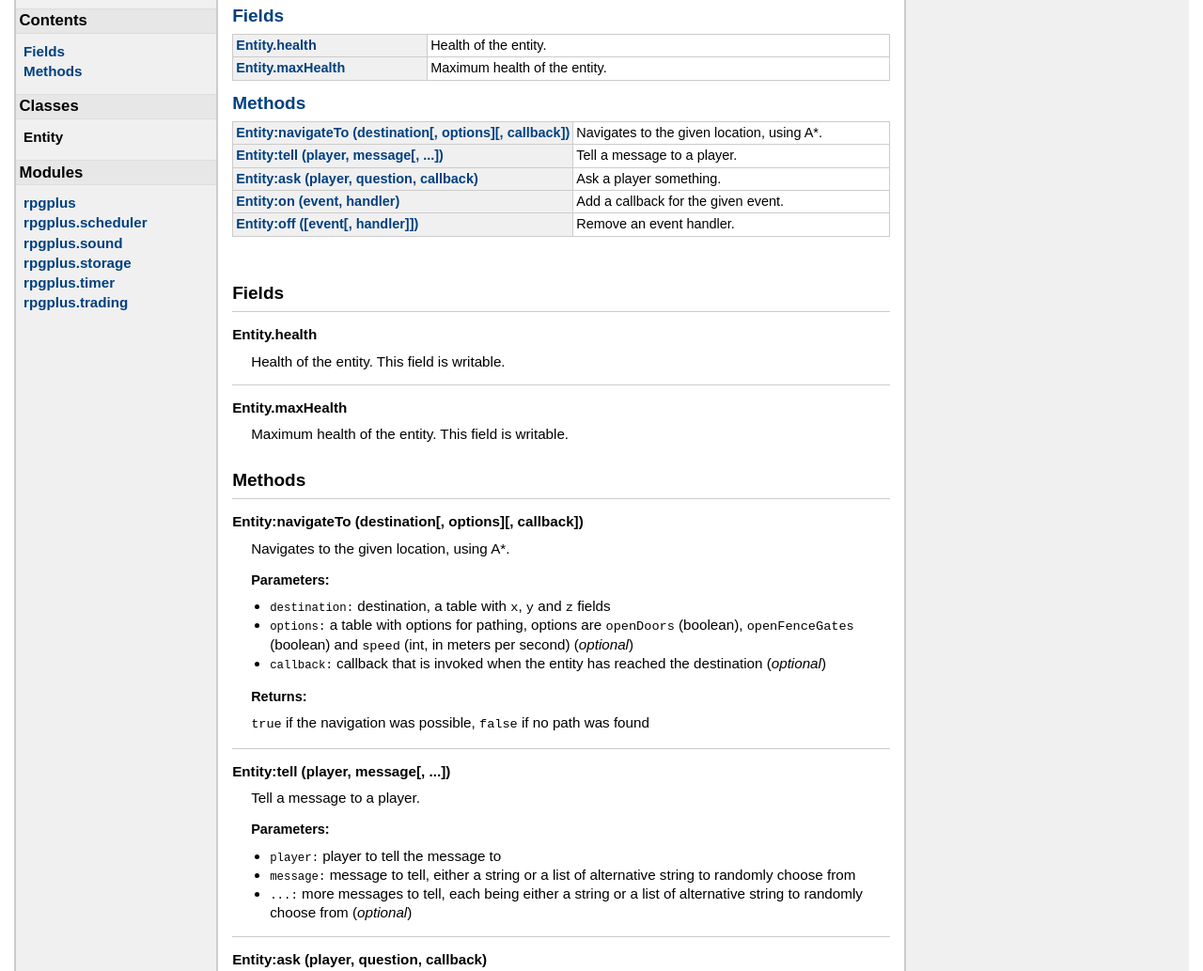
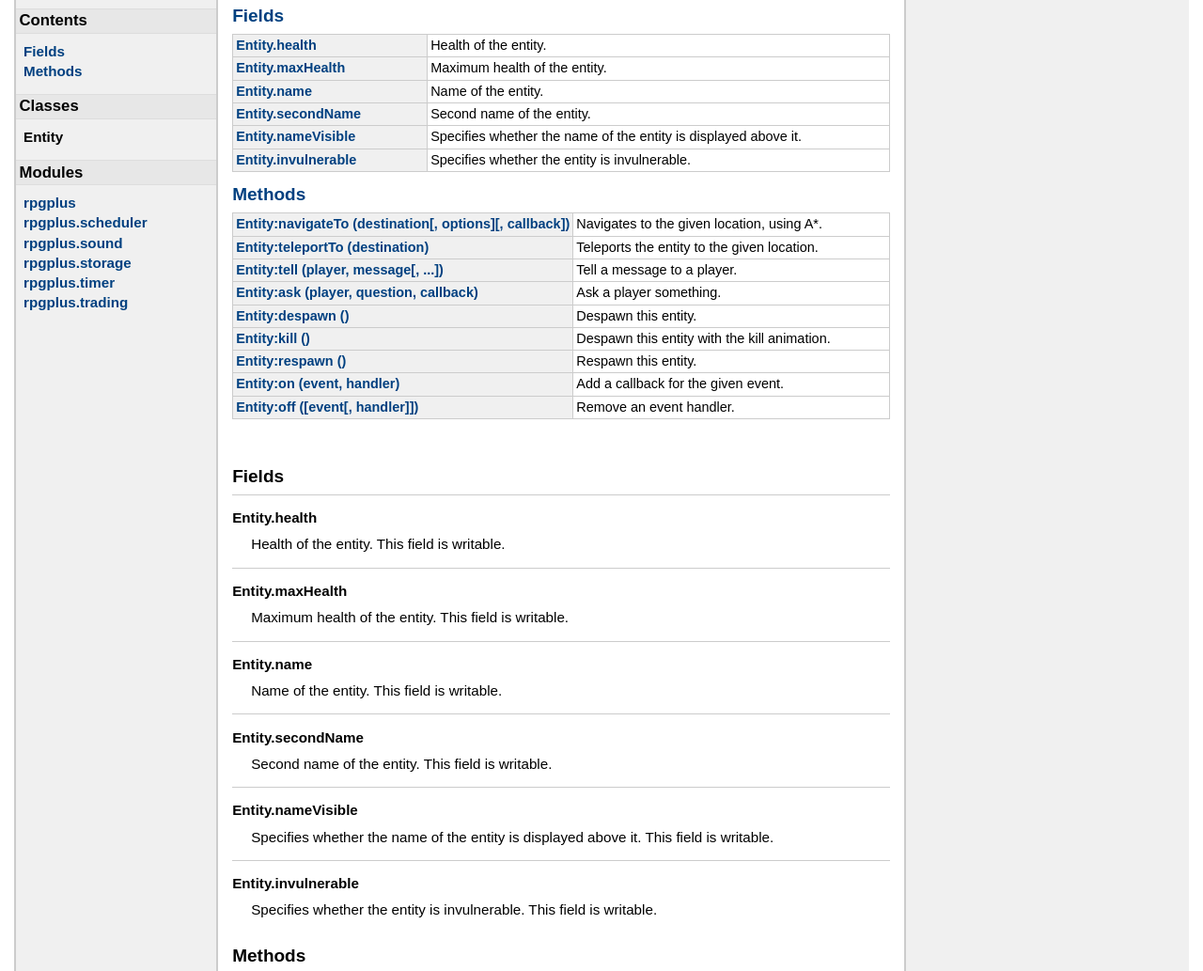
Before and after one commit to leMaik/RpgPlus, a plain HTML site: page lua-api/classes/Entity.html in a window 1280 px wide. Shown: the part 82-1115 px from the top of the page at 94% size. Drawn offline with Linux system fonts and the light colour scheme.

Commit message:
Update luadoc.

```diff
--- a/lua-api/classes/Entity.html
+++ b/lua-api/classes/Entity.html
@@ -72,6 +72,22 @@
 	<td class="name" nowrap><a href="#Entity.maxHealth">Entity.maxHealth</a></td>
 	<td class="summary">Maximum health of the entity.</td>
 	</tr>
+	<tr>
+	<td class="name" nowrap><a href="#Entity.name">Entity.name</a></td>
+	<td class="summary">Name of the entity.</td>
+	</tr>
+	<tr>
+	<td class="name" nowrap><a href="#Entity.secondName">Entity.secondName</a></td>
+	<td class="summary">Second name of the entity.</td>
+	</tr>
+	<tr>
+	<td class="name" nowrap><a href="#Entity.nameVisible">Entity.nameVisible</a></td>
+	<td class="summary">Specifies whether the name of the entity is displayed above it.</td>
+	</tr>
+	<tr>
+	<td class="name" nowrap><a href="#Entity.invulnerable">Entity.invulnerable</a></td>
+	<td class="summary">Specifies whether the entity is invulnerable.</td>
+	</tr>
 </table>
 <h2><a href="#Methods">Methods</a></h2>
 <table class="function_list">
@@ -80,12 +96,28 @@
 	<td class="summary">Navigates to the given location, using A*.</td>
 	</tr>
 	<tr>
+	<td class="name" nowrap><a href="#Entity:teleportTo">Entity:teleportTo (destination)</a></td>
+	<td class="summary">Teleports the entity to the given location.</td>
+	</tr>
+	<tr>
 	<td class="name" nowrap><a href="#Entity:tell">Entity:tell (player, message[, ...])</a></td>
 	<td class="summary">Tell a message to a player.</td>
 	</tr>
 	<tr>
 	<td class="name" nowrap><a href="#Entity:ask">Entity:ask (player, question, callback)</a></td>
 	<td class="summary">Ask a player something.</td>
+	</tr>
+	<tr>
+	<td class="name" nowrap><a href="#Entity:despawn">Entity:despawn ()</a></td>
+	<td class="summary">Despawn this entity.</td>
+	</tr>
+	<tr>
+	<td class="name" nowrap><a href="#Entity:kill">Entity:kill ()</a></td>
+	<td class="summary">Despawn this entity with the kill animation.</td>
+	</tr>
+	<tr>
+	<td class="name" nowrap><a href="#Entity:respawn">Entity:respawn ()</a></td>
+	<td class="summary">Respawn this entity.</td>
 	</tr>
 	<tr>
 	<td class="name" nowrap><a href="#Entity:on">Entity:on (event, handler)</a></td>
@@ -132,6 +164,62 @@
 
 
 </dd>
+    <dt>
+    <a name = "Entity.name"></a>
+    <strong>Entity.name</strong>
+    </dt>
+    <dd>
+    Name of the entity.  This field is writable.
+
+
+
+
+
+
+
+</dd>
+    <dt>
+    <a name = "Entity.secondName"></a>
+    <strong>Entity.secondName</strong>
+    </dt>
+    <dd>
+    Second name of the entity.  This field is writable.
+
+
+
+
+
+
+
+</dd>
+    <dt>
+    <a name = "Entity.nameVisible"></a>
+    <strong>Entity.nameVisible</strong>
+    </dt>
+    <dd>
+    Specifies whether the name of the entity is displayed above it.  This field is writable.
+
+
+
+
+
+
+
+</dd>
+    <dt>
+    <a name = "Entity.invulnerable"></a>
+    <strong>Entity.invulnerable</strong>
+    </dt>
+    <dd>
+    Specifies whether the entity is invulnerable.  This field is writable.
+
+
+
+
+
+
+
+</dd>
 </dl>
     <h2 class="section-header "><a name="Methods"></a>Methods</h2>
 
@@ -164,6 +252,26 @@
 
         <code>true</code> if the navigation was possible, <code>false</code> if no path was found
     </ol>
+
+
+
+
+</dd>
+    <dt>
+    <a name = "Entity:teleportTo"></a>
+    <strong>Entity:teleportTo (destination)</strong>
+    </dt>
+    <dd>
+    Teleports the entity to the given location.
+
+
+    <h3>Parameters:</h3>
+    <ul>
+        <li><span class="parameter">destination</span>
+         destination, a table with <code>x</code>, <code>y</code> and <code>z</code> fields and an optional <code>world</code> field (defaults to current world)
+        </li>
+    </ul>
+
 
 
 
@@ -217,6 +325,48 @@
  If the callback returns <code>false</code>, the question will be posed again
         </li>
     </ul>
+
+
+
+
+
+</dd>
+    <dt>
+    <a name = "Entity:despawn"></a>
+    <strong>Entity:despawn ()</strong>
+    </dt>
+    <dd>
+    Despawn this entity.
+
+
+
+
+
+
+
+</dd>
+    <dt>
+    <a name = "Entity:kill"></a>
+    <strong>Entity:kill ()</strong>
+    </dt>
+    <dd>
+    Despawn this entity with the kill animation.
+
+
+
+
+
+
+
+</dd>
+    <dt>
+    <a name = "Entity:respawn"></a>
+    <strong>Entity:respawn ()</strong>
+    </dt>
+    <dd>
+    Respawn this entity.  If this entity is already spawned, it will be despawned first.
+
+
 
 
 
@@ -336,7 +486,7 @@
 </div> <!-- id="main" -->
 <div id="about">
 <i>generated by <a href="http://github.com/stevedonovan/LDoc">LDoc 1.4.3</a></i>
-<i style="float:right;">Last updated 2015-11-01 15:08:05 </i>
+<i style="float:right;">Last updated 2015-11-04 23:14:12 </i>
 </div> <!-- id="about" -->
 </div> <!-- id="container" -->
 </body>
```
Also changed, not shown: lua-api/index.html (+1 -1 lines), lua-api/modules/rpgplus.html (+1 -1 lines), lua-api/modules/rpgplus.scheduler.html (+1 -1 lines), lua-api/modules/rpgplus.sound.html (+1 -1 lines), lua-api/modules/rpgplus.storage.html (+1 -1 lines), lua-api/modules/rpgplus.timer.html (+1 -1 lines), lua-api/modules/rpgplus.trading.html (+1 -1 lines).
